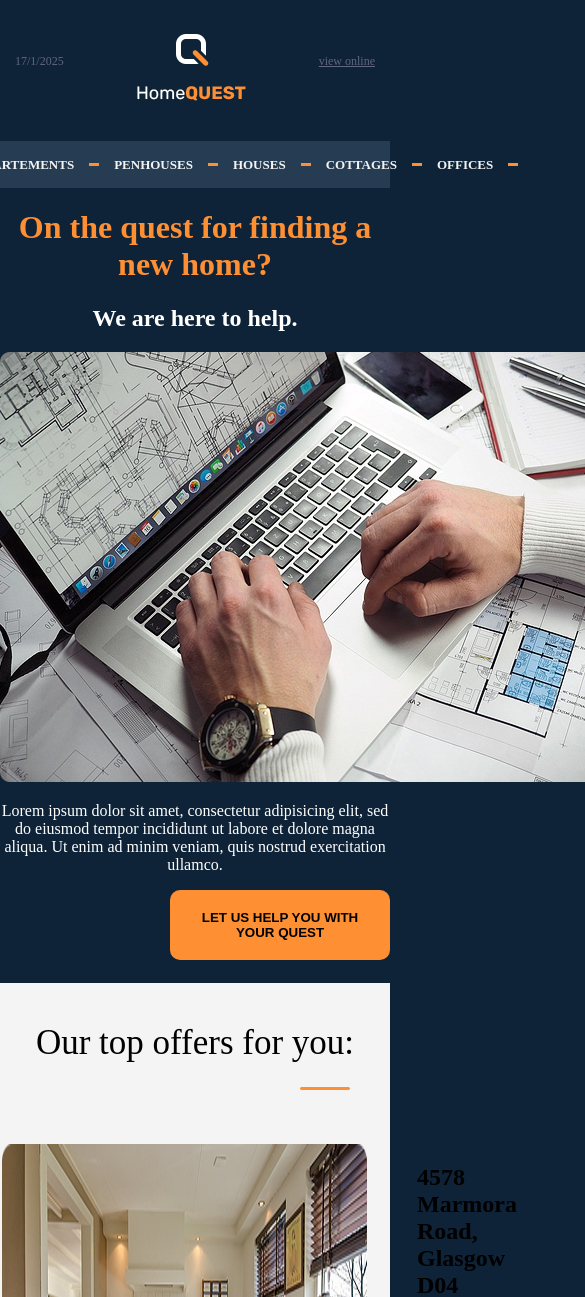
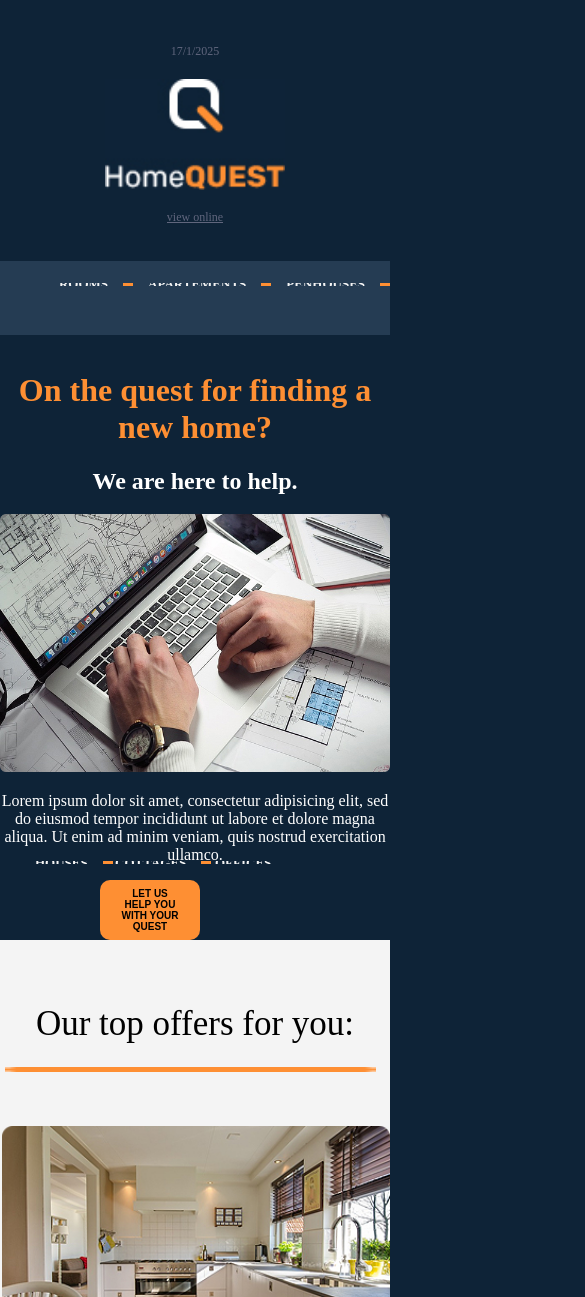
Before and after one commit to efatha/HomeQuest-Email-Template, a plain HTML site: page index.html in a window 390 px wide. Shown: the top 1297 px of the page, 585 px wide, since content can reach past the window. Drawn offline with Linux system fonts and the light colour scheme.

Commit message:
Started the responsive design

```diff
--- a/index.html
+++ b/index.html
@@ -17,15 +17,15 @@
         <li>ROOMS</li>
         <li>APARTEMENTS</li>
         <li>PENHOUSES</li>
-        <li>HOUSES</li>
-        <li>COTTAGES</li>
-        <li>OFFICES</li>
+        <li class="new-li1">HOUSES</li>
+        <li class="new-li2">COTTAGES</li>
+        <li class="new-li3">OFFICES</li>
     </ul>
   </nav>
   <main>
     <h1 class="on-the-quest">On the quest for finding a new home?</h1>
        <h2 class="we-are-here">We are here to help.</h2>
-       <img src="images/header_image.jpg" alt="">
+       <img src="images/header_image.jpg" width="100%" alt="">
        <p class="firstP">Lorem ipsum dolor sit amet, consectetur adipisicing elit, sed do eiusmod
         tempor incididunt ut labore et dolore magna aliqua. Ut enim ad minim
         veniam, quis nostrud exercitation ullamco.</p>
@@ -44,7 +44,7 @@
               </div>
             </aside>
         </article>
-        <article>
+        <article class="invers">
             <aside>
                 <h2>4578 Marmora Road, Glasgow D04 89GR</h2>
                 <p>Lorem ipsum dolor sit amet, consectetur adipisicing elit, sed do eiusmod tempor incididunt ut...</p>
--- a/styles.css
+++ b/styles.css
@@ -168,3 +168,94 @@ footer p{
     color: var(--efa-bg2);
 
 }
+@media (max-width:678px) {
+    *{
+        overflow-x: hidden;
+    }
+    header{
+        color:var(--efa-color1);
+        display: flex;
+        flex-direction: column;
+        justify-content: center;
+        align-items: center;
+        justify-content: space-between;
+        padding-top: 44px;
+        padding-bottom: 20px;
+        padding-right: 15px;
+        padding-left: 15px;
+        font-size: 12px;
+    }
+    .dates{
+        display: flex;
+    }
+    .logo{
+        margin: 20px;
+        width:50%;
+    }
+    nav ul{
+        width:100%;
+        height:30px;
+    }
+    .new-li1 {
+        display: flex;
+        position:absolute;
+        bottom:-20px;
+        left:20px;
+    }
+    .new-li2 {
+        display: flex;
+        position:absolute;
+        bottom:-20px;
+        left:100px;
+    }
+    .new-li3 {
+        display: flex;
+        position:absolute;
+        bottom:-20px;
+        left:200px;
+        border: none;
+    }
+
+    img article{
+        width:100%;
+    }
+    #letUs{
+        padding-left: auto;
+        padding-right: auto;
+        padding-bottom: 20px;
+        width:100px;
+        height:60px;
+        margin-left: 100px;
+        font-size: 10px;
+        display: flex;
+        align-items: center;
+    }
+    .separator{
+        padding-left: 5px;
+        padding-right: 5px;
+        height:5px;
+        width: 95%;
+        padding-bottom: 50px;
+    }
+    article{
+        display: flex;
+        flex-direction: column;
+        gap:10px;
+        padding-left: 2px;
+        padding-bottom: 10px;
+    }
+    article button{
+        display: flex;
+        margin-left: auto;
+        margin-right: auto;
+
+    }
+    .invers{
+    display: flex;
+    flex-direction: column-reverse;
+    }
+     #lastButton{
+      margin-left: 15px;
+      margin-right: 15px;
+    }
+}
```
Also changed, not shown: design/ChooseUsMbl.png (added), design/Homequest4mobile.png (added), design/OurTopOffersMbl.png (added), design/articleOfferMbl.png (added), design/footerMbl.png (added), design/mainImage&Btn.png (added).
